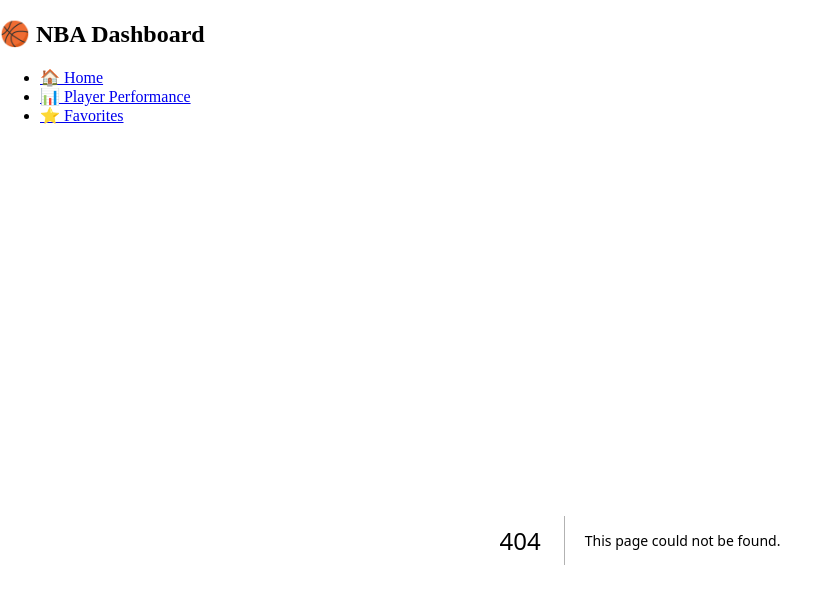
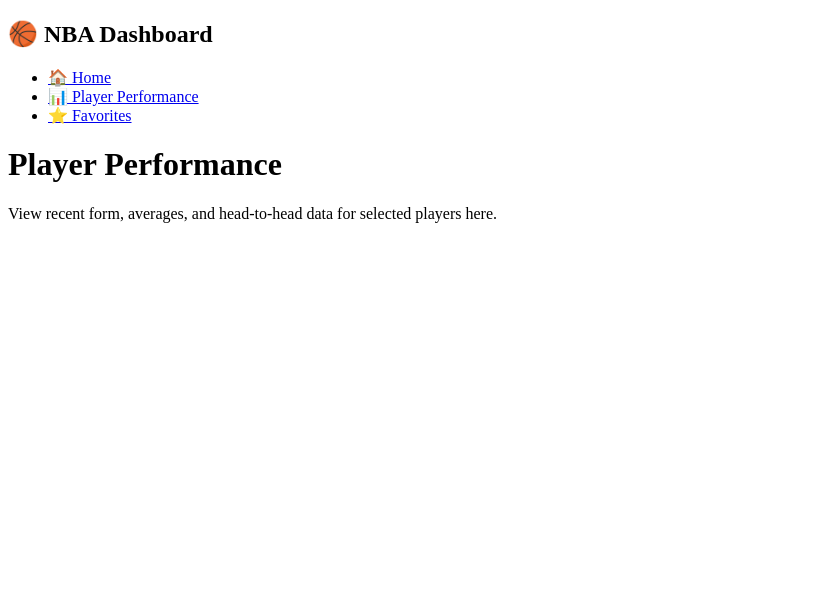
Before and after one commit to patvath/NBA-Dashboard-, a Next.js app: page /player-performance in a window 1280 px wide. Before the commit this address had no page. Shown: the top 604 px of the page, without its empty margins (0-838 px from the left). Built offline with nearby package versions, Linux system fonts and the light colour scheme.

Commit message:
Create player-performance.tsx

```diff
--- /dev/null
+++ b/pages/player-performance.tsx
@@ -0,0 +1,10 @@
+export default function PlayerPerformance() {
+  return (
+    <div className="p-8">
+      <h1 className="text-3xl font-bold text-gold-400 mb-4">Player Performance</h1>
+      <p className="text-gray-400">
+        View recent form, averages, and head-to-head data for selected players here.
+      </p>
+    </div>
+  );
+}
```
